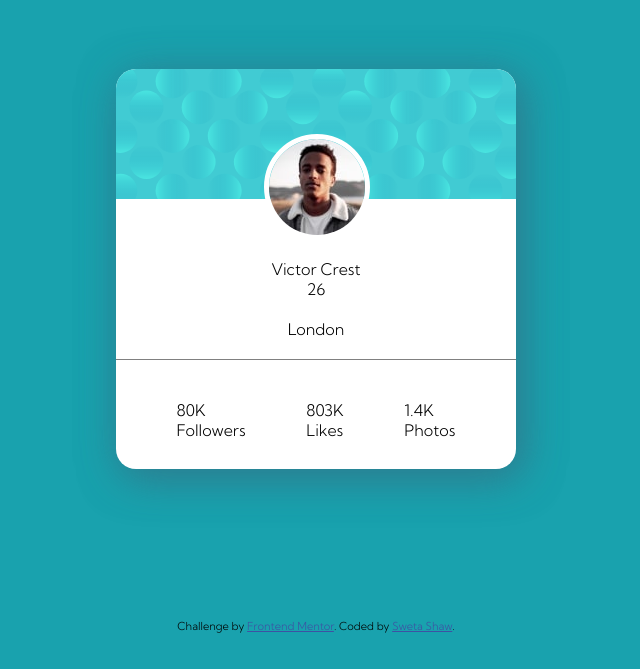
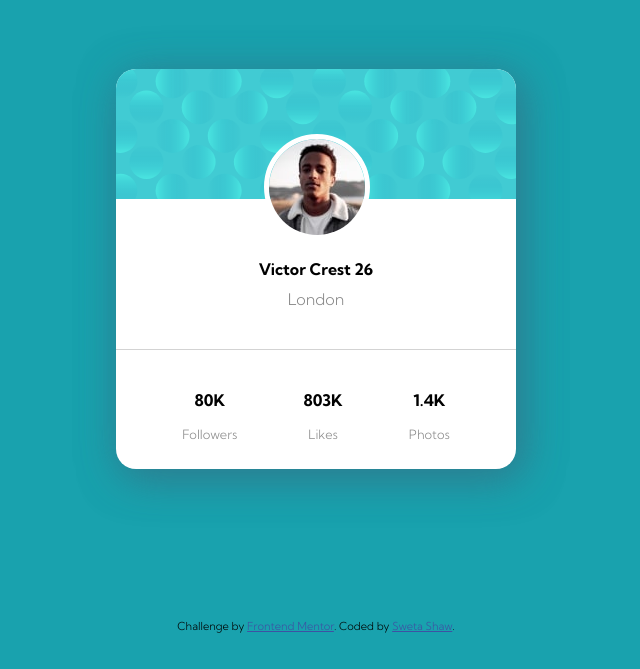
Before and after one commit to swetshaw/frontendmentor.io, a plain HTML site: page profile-card-component-main/index.html in a window 1280 px wide. Shown: the part 131-800 px from the top of the page, without its empty margins (324-964 px from the left). Drawn offline with Linux system fonts and the light colour scheme.

Commit message:
fonts adjusted

```diff
--- a/profile-card-component-main/index.html
+++ b/profile-card-component-main/index.html
@@ -31,41 +31,41 @@
 
     <div class="card-bottom">
       <div class="card-bottom name-age">
-        <div class="card-bottom name">
-          Victor Crest <span class="age">26</span>
+        <div class="card-bottom name bold">
+          Victor Crest 26
         </div>
 
 
       </div>
 
 
-      <div class="card-bottom place">London</div>
+      <div class="card-bottom place light">London</div>
 
       <div id="stats" class="card-bottom stats">
         <div class="stats followers">
-          <div class="num">
+          <div class="num bold">
             80K
           </div>
-          <div class="category">
+          <div class="category light">
             Followers
           </div>
 
         </div>
 
         <div class="stats likes">
-          <div class="num">
+          <div class="num bold">
             803K
           </div>
-          <div class="category">
+          <div class="category light">
             Likes
           </div>
         </div>
 
         <div class="stats photos">
-          <div class="num">
+          <div class="num bold">
             1.4K
           </div>
-          <div class="category">
+          <div class="category light">
             Photos
           </div>
 
--- a/profile-card-component-main/styles.css
+++ b/profile-card-component-main/styles.css
@@ -50,6 +50,9 @@ body {
   justify-content: stretch;
 }
 
+.place{
+  margin-top: 10px;
+}
 
 
 #stats{
@@ -60,13 +63,31 @@ body {
   padding: 20px;
   border: 1px;
   border-top-style: solid;
-  border-top-color: grey;
+  border-top-color: #d3d3d3;
+  margin-top: 40px;
 }
 
 .stats{
   padding: 20px;
+  display: flex;
+  flex-direction: column;
+  align-items: center;
 }
 
+.category{
+  padding-top: 1rem;
+  font-size: 0.8rem;
+}
+
+.bold{
+  font-weight: 700;
+}
+
+.light{
+  font-weight: 300;
+
+  color: rgb(138, 138, 138);
+}
 
 
 .attribution {
```
